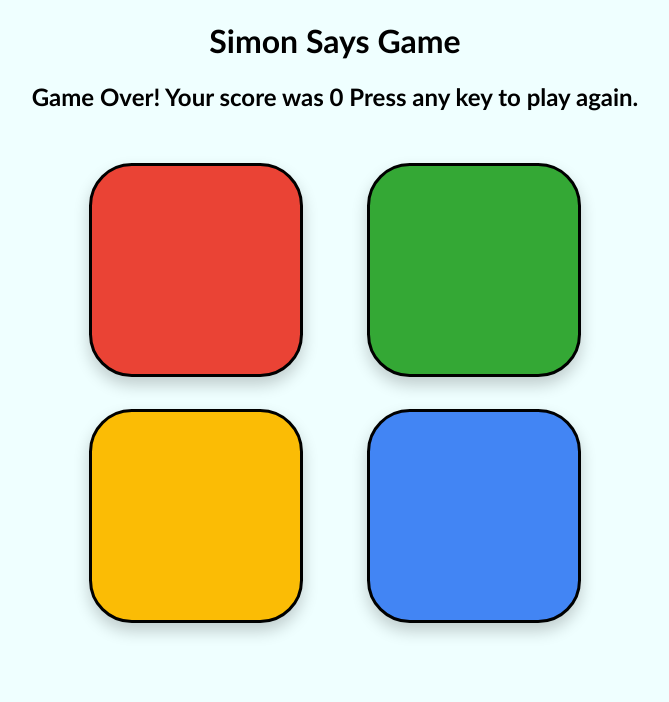
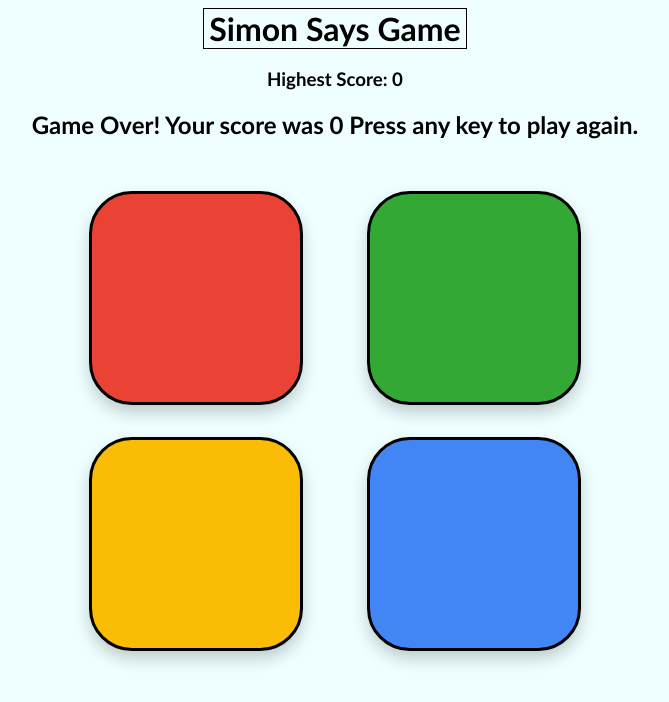
Before and after one commit to yashpitrod/simon-says-game, a plain HTML site: page index.html in a window 1280 px wide. Both pictures are taken after a click on the element 501 px from the left and 269 px from the top of the page. Shown: the whole page, without its empty margins (305-974 px from the left). Drawn offline with Linux system fonts and the light colour scheme.

Commit message:
Final update: added high score, fixed bugs, improved UI

```diff
--- a/app.js
+++ b/app.js
@@ -1,11 +1,13 @@
 let gameseq = [];
 let userseq = [];
+let highestscore = [];
 let btncolors = ["yellow","red","blue","green"];
 
 let started = false;
 let level = 0;
 
 let h2 = document.querySelector("h2");
+let highestscr = document.querySelector(".Highestscr");
 
 document.addEventListener("keypress" , function(){
     if(started == false){
@@ -41,6 +43,8 @@ function checkAns(idx){
         setTimeout(() => {
             document.querySelector("body").style.backgroundColor = "rgb(239, 255, 255)";
         }, 100);
+        highestscore.push(level);
+        highestscr.innerText = `Highest Score: ${Math.max(...highestscore)}`
         reset();
     }
 }
--- a/index.html
+++ b/index.html
@@ -3,13 +3,16 @@
 <head>
     <meta charset="UTF-8">
     <meta name="viewport" content="width=device-width, initial-scale=1.0">
+    <link rel="icon" href="https://fav.farm/🎮" />
     <title>Simon Says Game</title>
     <link rel="stylesheet" href="style.css">
 </head>
 <body>
-    <h1>Simon Says Game</h1>
+    <div class="heading">
+        <h1>Simon Says Game</h1>
+        <h3 class="Highestscr">Highest Score: 0</h3>
+    </div>
     <h2>Press any key to start the game</h2>
-
     <div class="btn-container">
         <div class="line-one">
             <div class="btn red" type="button" id="red"></div>
--- a/style.css
+++ b/style.css
@@ -2,6 +2,11 @@ body{
     text-align: center;
     font-family: 'Trebuchet MS', 'Lucida Sans Unicode', 'Lucida Grande', 'Lucida Sans', Arial, sans-serif;
     background-color: rgb(239, 255, 255);
+}
+
+h1{
+    border: 1px solid black;
+    margin: 0px 500px;
 }
 
 .btn{
```
